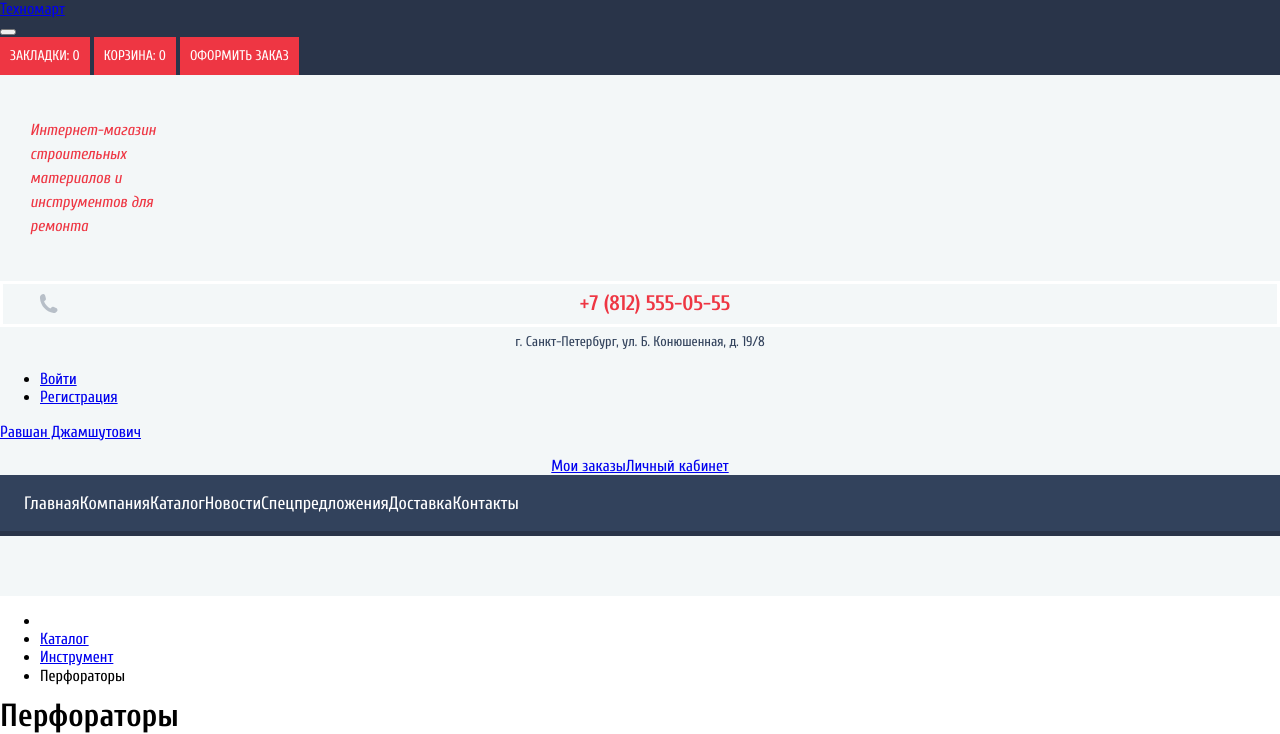
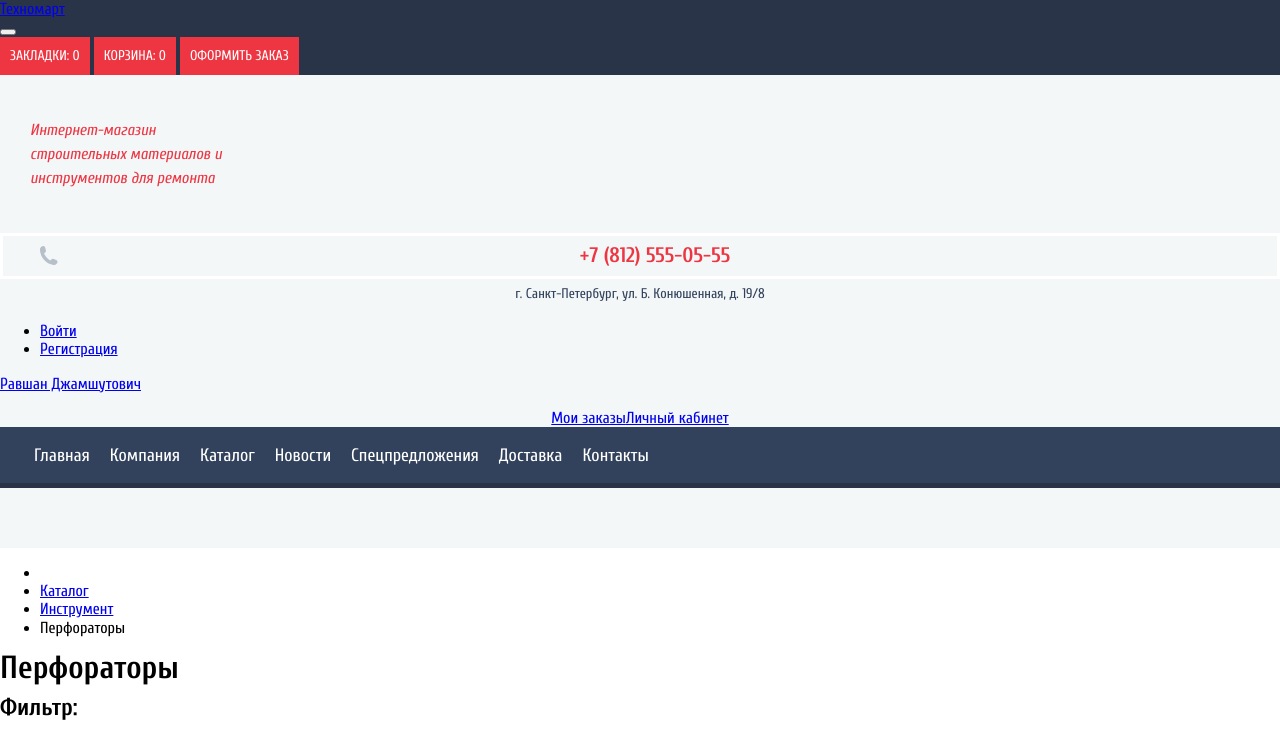
Before and after one commit to MatveyNekrasov/1427725-technomart-28, a website: page catalog.html in a window 1280 px wide. Shown: the top 734 px of the page. Drawn offline with Linux system fonts and the light colour scheme.

Commit message:
feat: добавлена возможность переноса пунктов меню

```diff
--- a/sass/blocks/site-nav.scss
+++ b/sass/blocks/site-nav.scss
@@ -4,6 +4,7 @@
 
 .site-nav__list {
   display: flex;
+  flex-wrap: wrap;
   margin: 0;
   padding: 0;
   padding-left: 24px;
@@ -22,8 +23,7 @@
 
 .site-nav__link {
   display: block;
-  padding-top: 17px;
-  padding-bottom: 19px;
+  padding: 17px 10px 19px;
 
   color: var(--color-white-01);
   font-size: 18px;
--- a/sass/globals.scss
+++ b/sass/globals.scss
@@ -49,9 +49,3 @@ img {
   max-width: 100%;
   height: auto;
 }
-
-*,
-*::before,
-*::after {
-  box-sizing: border-box;
-}
```
Also changed, not shown: index.html (+0 -6 lines), css/style.css.
